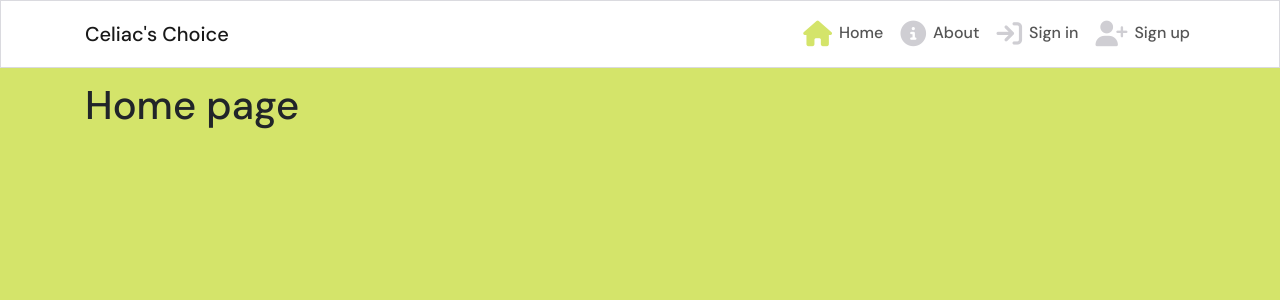
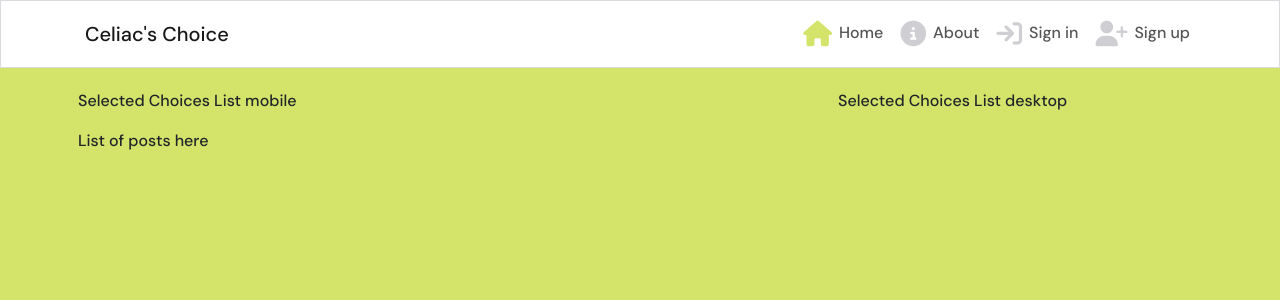
Before and after one commit to SofiaNords/celiacs-choice, a React (Create React App) app: page / in a window 1280 px wide. Shown: the top 300 px of the page. Built offline with nearby package versions, Linux system fonts and the light colour scheme; no server answers.

Commit message:
Add PostsPage files and routes

```diff
--- a/src/App.js
+++ b/src/App.js
@@ -7,14 +7,34 @@ import SignUpForm from './pages/auth/SignUpForm';
 import SignInForm from './pages/auth/SignInForm';
 import PostCreateForm from './pages/posts/PostCreateForm';
 import PostPage from './pages/posts/PostPage';
+import PostsPage from './pages/posts/PostsPage';
+import { useCurrentUser } from './contexts/CurrentUserContext';
 
 function App() {
+  const currentUser = useCurrentUser();
+  const profile_id = currentUser?.profile_id || "";
+
   return (
     <div className={styles.App}>
       <NavBar />
       <Container className={styles.Main}>
         <Switch>
-          <Route exact path="/" render={() => <h1>Home page</h1>} />
+          <Route
+            exact
+            path="/"
+            render={() => (
+              <PostsPage message="No results found. Adjust the search keyword." />
+            )}
+          />
+          <Route
+            exact
+            path="/selected"
+            render={() => (
+              <PostsPage message="No results found. Adjust the search keyword or select a post."
+                filter={`selected__owner__profile=${profile_id}&ordering=-selected__created_at&`}
+              />
+            )}
+          />
           <Route exact path="/about" render={() => <h1>About</h1>} />
           <Route exact path="/signin" render={() => <SignInForm />} />
           <Route exact path="/signup" render={() => <SignUpForm />} />
--- /dev/null
+++ b/src/pages/posts/PostsPage.js
@@ -0,0 +1,26 @@
+import React from "react";
+
+import Form from "react-bootstrap/Form";
+import Col from "react-bootstrap/Col";
+import Row from "react-bootstrap/Row";
+import Container from "react-bootstrap/Container";
+
+import appStyles from "../../App.module.css";
+import styles from "../../styles/PostsPage.module.css";
+
+function PostsPage() {
+
+  return (
+    <Row className="h-100">
+      <Col className="py-2 p-0 p-lg-2" lg={8}>
+        <p>Selected Choices List mobile</p>
+        <p>List of posts here</p>
+      </Col>
+      <Col md={4} className="d-none d-lg-block p-0 p-lg-2">
+        <p>Selected Choices List desktop</p>
+      </Col>
+    </Row>
+  );
+}
+
+export default PostsPage;
--- /dev/null
+++ b/src/styles/PostsPage.module.css
@@ -0,0 +1,18 @@
+.SearchBar input {
+    border-radius: 20px;
+    color: #242a3d;
+    padding-left: 40px;
+    margin-bottom: 16px;
+  }
+
+  .SearchIcon {
+    position: absolute;
+    font-size: 1.2rem;
+    padding: 9px;
+    padding-left: 15px;
+  }
+
+  .SearchIcon:hover {
+    cursor: default;
+    color: #cfced3;
+  }
```
Also changed, not shown: src/assets/no-results.png (added).
